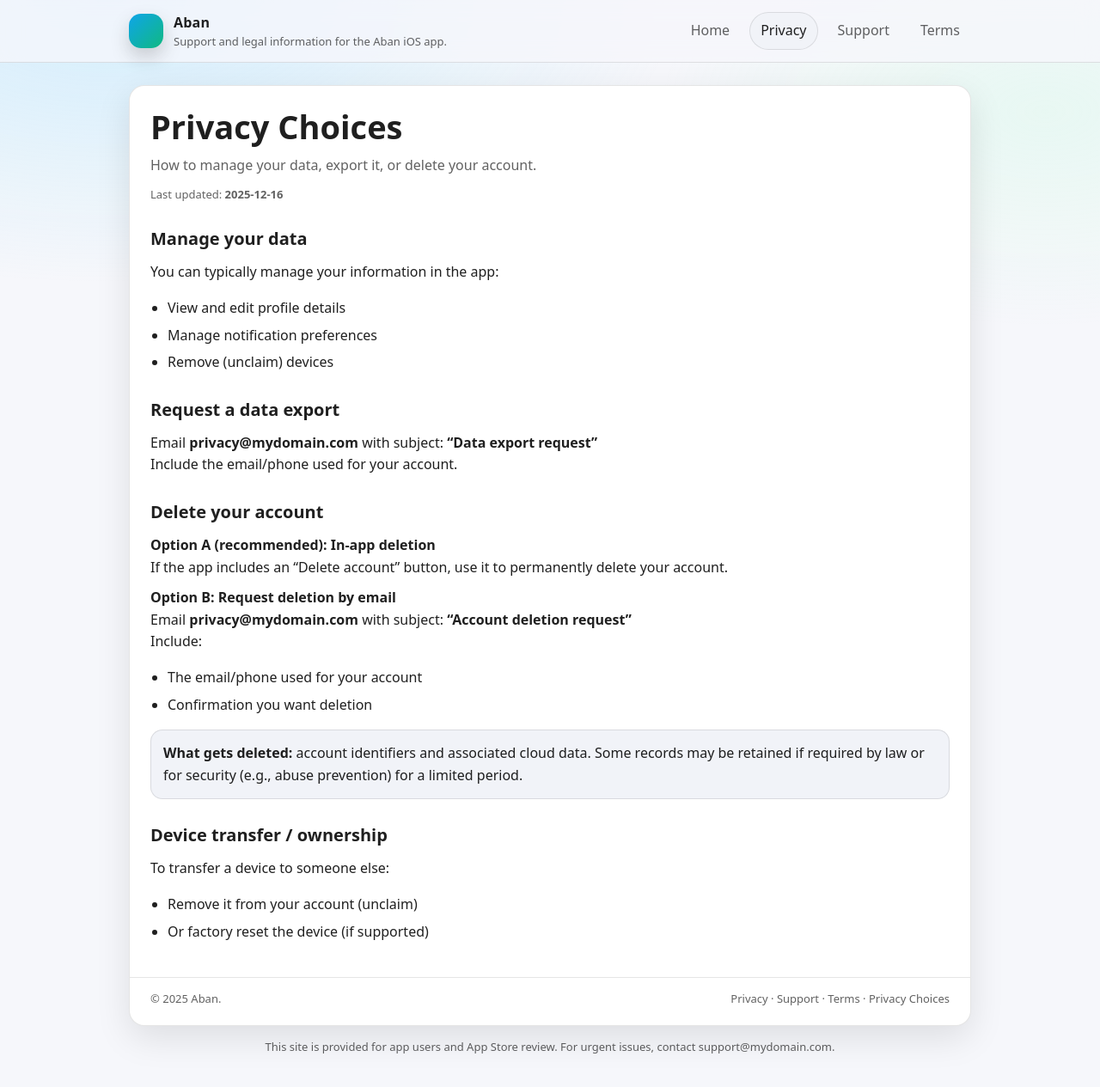
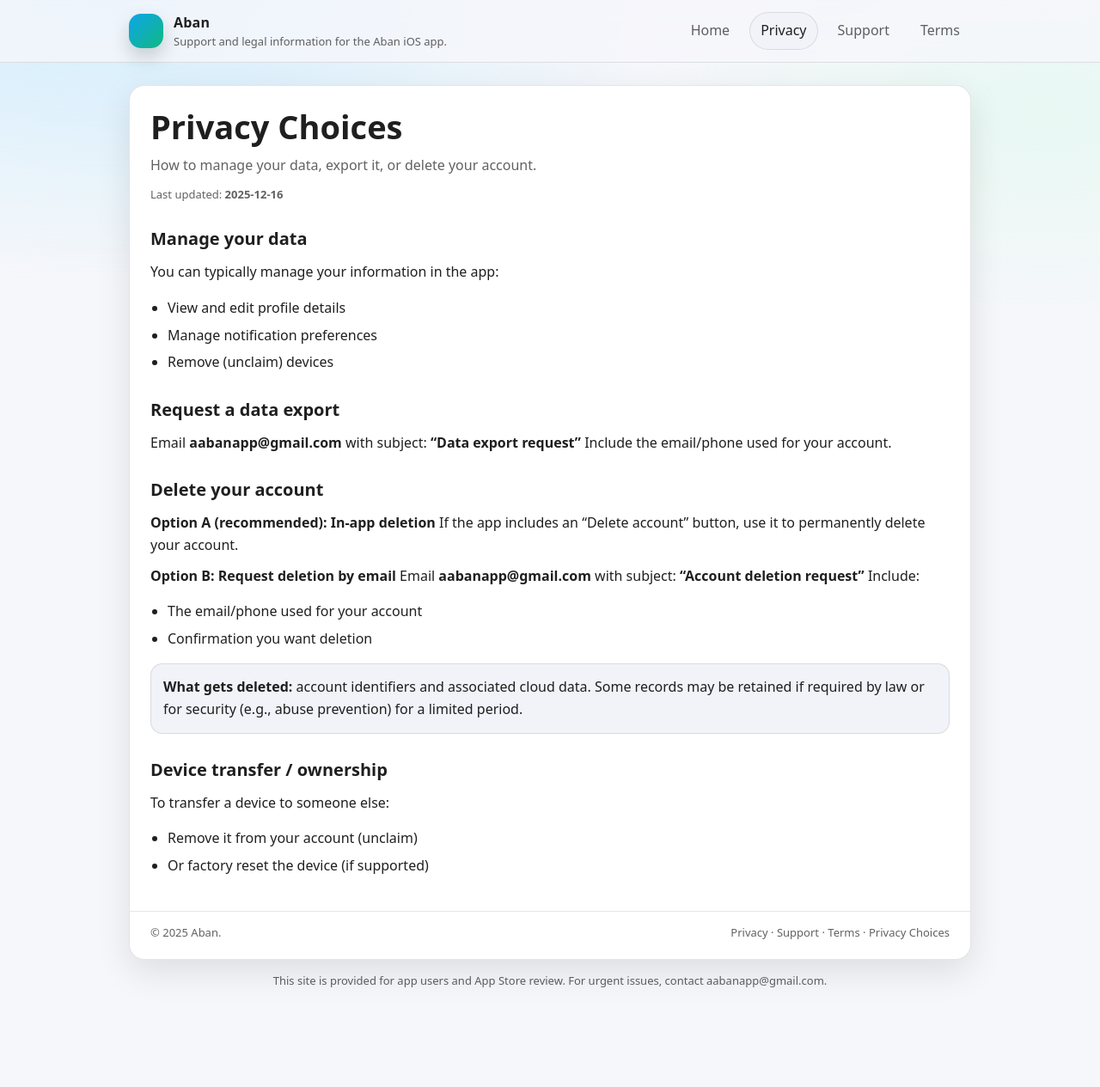
Before and after one commit to ali80/ios-policy, a Jekyll site: the page built from privacy-choices.md, in a window 1280 px wide and 1298 px high. Shown: the top 1265 px of the window at 86% size. Built offline with Jekyll 4.4.1, drawn with Linux system fonts in a browser that asks for light colours.

Commit message:
-updated support email

```diff
--- a/_layouts/default.html
+++ b/_layouts/default.html
@@ -87,7 +87,7 @@
       <div class="footer-note">
         <p>
           This site is provided for app users and App Store review. For urgent issues, contact
-          <a href="mailto:support@mydomain.com">support@mydomain.com</a>.
+          <a href="mailto:aabanapp@gmail.com">aabanapp@gmail.com</a>.
         </p>
       </div>
     </div>
--- a/privacy-choices.md
+++ b/privacy-choices.md
@@ -17,7 +17,7 @@ You can typically manage your information in the app:
 
 ## Request a data export
 
-Email **privacy@mydomain.com** with subject: **“Data export request”**
+Email **aabanapp@gmail.com** with subject: **“Data export request”**
 Include the email/phone used for your account.
 
 ## Delete your account
@@ -26,7 +26,7 @@ Include the email/phone used for your account.
 If the app includes an “Delete account” button, use it to permanently delete your account.
 
 **Option B: Request deletion by email**
-Email **privacy@mydomain.com** with subject: **“Account deletion request”**
+Email **aabanapp@gmail.com** with subject: **“Account deletion request”**
 Include:
 - The email/phone used for your account
 - Confirmation you want deletion
```
Also changed, not shown: index.md (+1 -1 lines), privacy.md (+1 -1 lines), support.md (+1 -1 lines), terms.md (+1 -1 lines).
